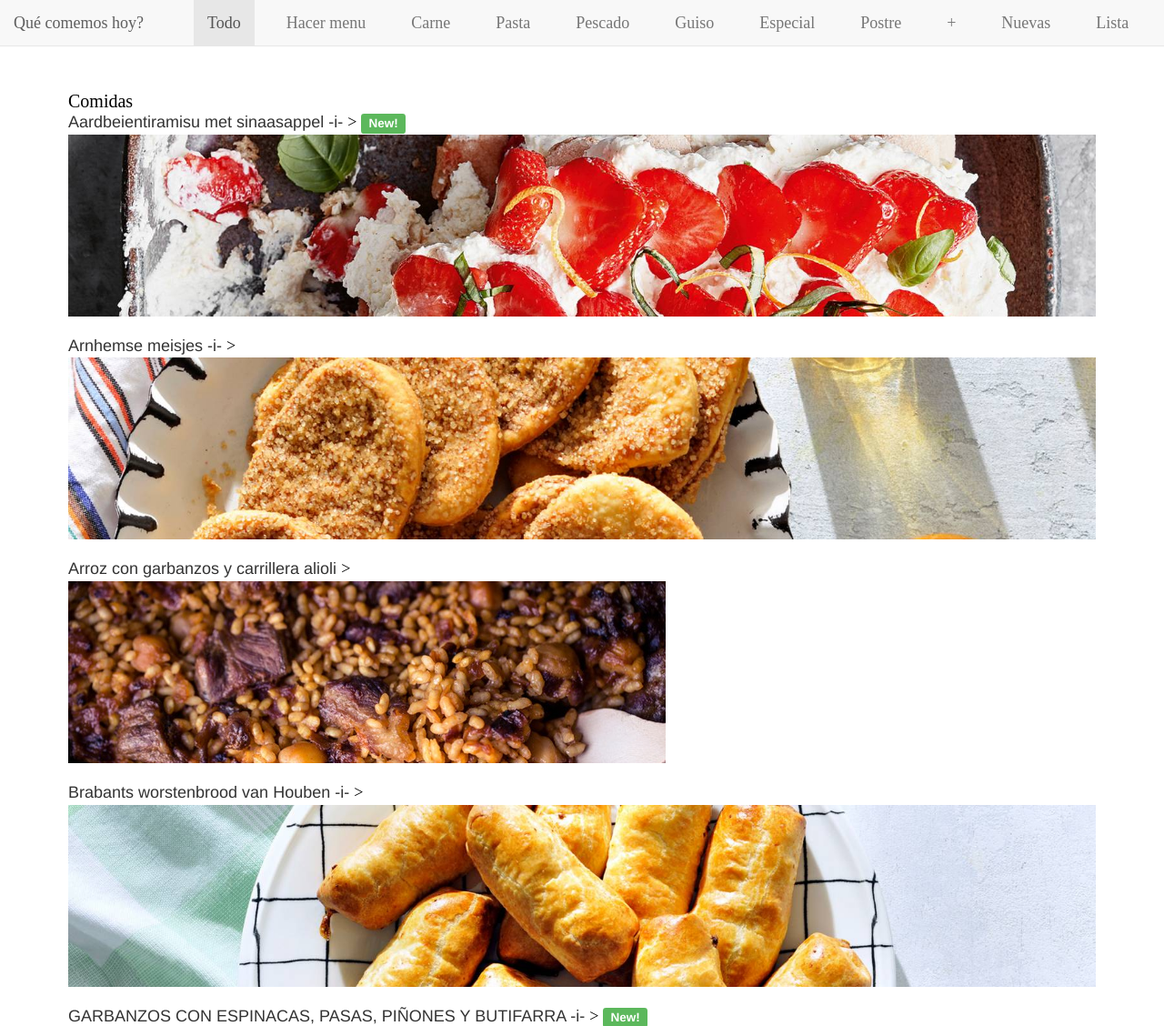
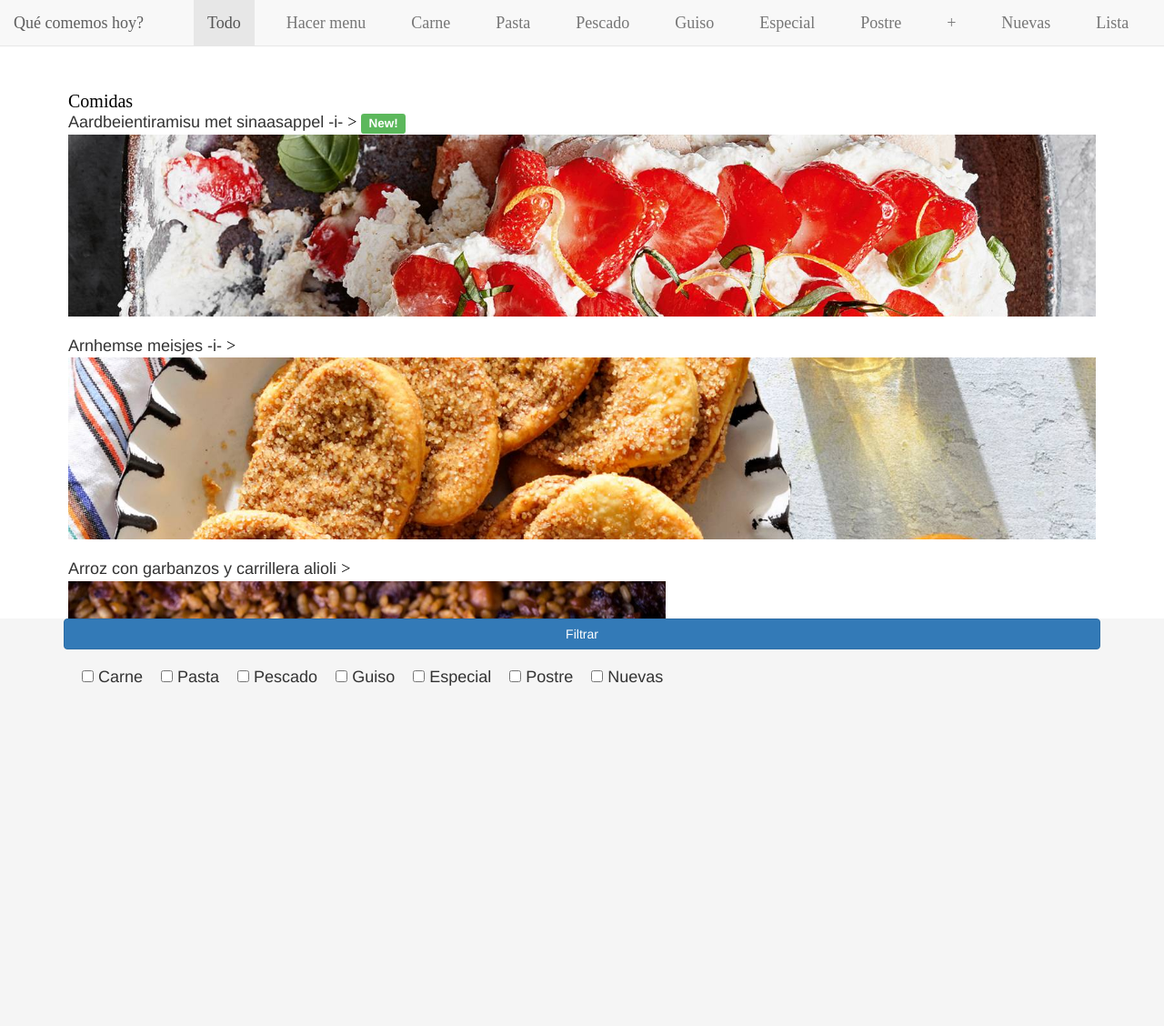
Before and after one commit to killoncio/hoy_comemos_django, a Django app: page / in a window 1280 px wide. Shown: the top 1128 px of the page at 91% size. Run offline with Django 3.2, Linux system fonts and the light colour scheme; data comes from the database, SQL or seed files in the repository; some libraries are stand-ins or nearby versions.

```diff
--- a/hoy_comemos_django/static/app/css/custom.css
+++ b/hoy_comemos_django/static/app/css/custom.css
@@ -75,8 +75,8 @@ ul li ul {
     margin: -20px;
 }
 
-a {
-    color: #FFFFFF;
+footer a {
+    color: #000000;
 }
 
 .nav-pills>li {
@@ -119,4 +119,22 @@ h1 {
 
 .content-boxes-v6 {
     margin-top: 100px;
+    margin-bottom: 100px;
 }
+
+
+/* footer */
+
+.footer {
+    position: fixed;
+    bottom: -680px;
+    width: 100%;
+    height: 100%;
+    line-height: 60px;
+    background-color: #f5f5f5;
+    -webkit-transition: -webkit-transform 1s ease-in-out;
+}
+
+.footer.toggle {
+    -webkit-transform:translateY(-500px);
+}
--- a/hoy_comemos_django/templates/app/index.html
+++ b/hoy_comemos_django/templates/app/index.html
@@ -7,7 +7,7 @@
 <section id="productos" class="about-section section-first">
 <div class="container">
 <div class="row">
-<div class="content-boxes-v6 md-margin-bottom-50">
+<div class="content-boxes-v6">
 
 <h1>Comidas</h1>
 
@@ -54,4 +54,18 @@
 </div>
 </section>
 
+<footer class="footer">
+	<div class="container">
+		<button class="btn btn-primary btn-block">Filtrar</button>
+      	<ul class="nav navbar-nav meal_filter">
+			<li role="presentation"><input type="checkbox" data-category="carne"> Carne</input></li>
+			<li role="presentation"><input type="checkbox" data-category="pasta"> Pasta</input></li>
+			<li role="presentation"><input type="checkbox" data-category="pescado"> Pescado</input></li>
+			<li role="presentation"><input type="checkbox" data-category="guiso"> Guiso</input></li>
+			<li role="presentation"><input type="checkbox" data-category="especial"> Especial</input></li>
+			<li role="presentation"><input type="checkbox" data-category="postre"> Postre</input></li>
+			<li role="presentation"><input type="checkbox" data-category="new"> Nuevas </input></li>
+      	</ul>
+	</div>
+</footer>
 {% endblock %}
```
Also changed, not shown: hoy_comemos_django/static/app/js/app.js (+34 -1 lines).
